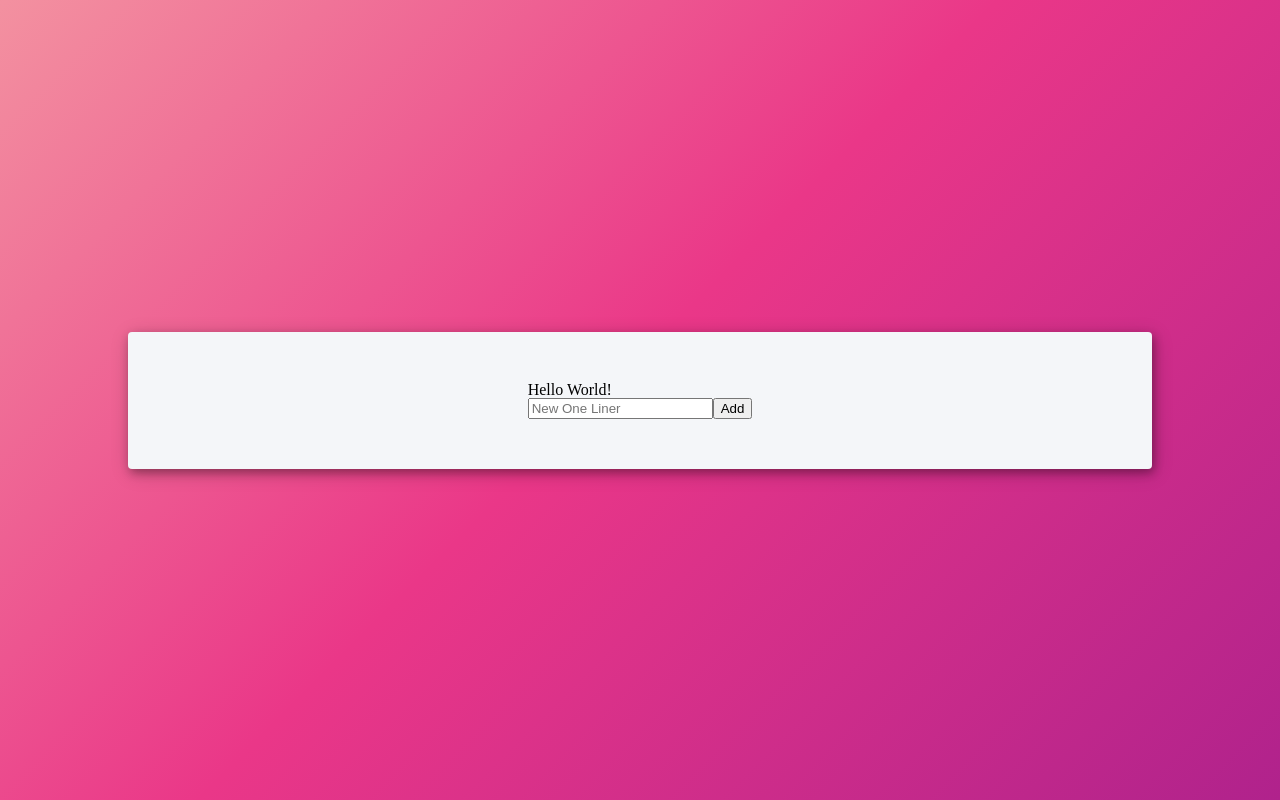
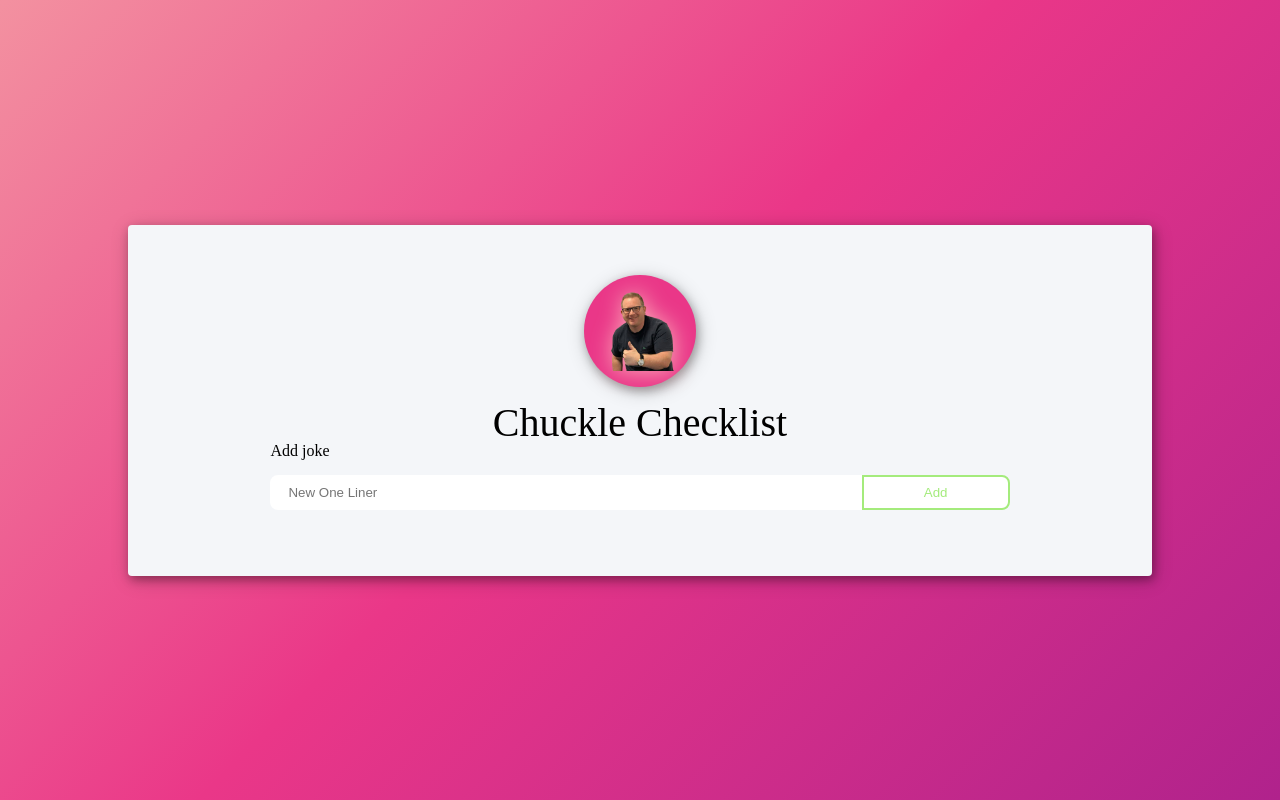
Before and after one commit to mckenney-leavell/chuckle-checklist, a React (Vite) app: page / in a window 1280 px wide. Built offline with nearby package versions, Linux system fonts and the light colour scheme.

Commit message:
adding css class names

```diff
--- a/database.json
+++ b/database.json
@@ -24,6 +24,11 @@
       "id": 5,
       "text": "I failed math so many times at school, I can’t even count",
       "told": true
+    },
+    {
+      "text": "hello",
+      "told": false,
+      "id": 6
     }
   ]
 }
--- a/index.html
+++ b/index.html
@@ -3,6 +3,7 @@
   <head>
     <meta charset="UTF-8" />
     <link rel="icon" type="image/svg+xml" href="/vite.svg" />
+
     <meta name="viewport" content="width=device-width, initial-scale=1.0" />
     <title>Chuckle Checklist</title>
   </head>
--- a/src/App.css
+++ b/src/App.css
@@ -75,6 +75,25 @@
     font-size: 2.5rem;
     margin-top: 1rem;
   }
+
+  .app-heading-circle {
+  background: var(--col-2);
+  width: 7rem;
+  height: 7rem;
+  border-radius: 50%;
+  display: flex;
+  justify-content: center;
+  align-items: center;
+  color: white;
+  font-size: 4rem;
+  box-shadow: 2px 4px 10px hsla(0, 0%, 0%, 0.3),
+    2px 4px 20px hsla(0, 0%, 0%, 0.2);
+
+  .app-logo {
+    width: 5rem;
+    filter: drop-shadow(1px 1px 11px var(--col-0));
+  }
+}
 }
 
 /** Targets all h2s in the app. Intended for the "Add Joke", "Untold", and "Told" headers*/
--- a/src/App.jsx
+++ b/src/App.jsx
@@ -1,9 +1,8 @@
 import "./App.css"
-import React from "react";
 import { useState, useEffect } from "react"
-import { getAllJokes } from "./services/jokeService.jsx";
+// import { getAllJokes } from "./services/jokeService.jsx";
 import { handleAddJoke } from "./JokeButton.jsx";
-
+import stevePic from "./assets/steve.png"
 
 
 export const App = () => {
@@ -18,10 +17,19 @@
   // }, [])
 
   return (
-  <div className="jokes-container">
-    <h2>Hello World!</h2>
+  <div className="app-container">
+    <header className="app-heading">
+      <div className="app-heading-circle">
+        <img className="app-logo" src={stevePic} alt="Good job Steve" />
+      </div>
+      <div className="app-heading">
+        <h1 className="app-heading-text">Chuckle Checklist</h1>
+      </div>
+    </header>
+    <h2>Add joke</h2>
+    <div className="joke-add-form">
       <input
-    className="input-box"
+      className="joke-input"
       type="text"
       placeholder="New One Liner"
       value={jokeInput}
@@ -30,9 +38,10 @@
         setJokeInput(event.target.value)
       }}
       />
-    <button className="add-joke" onClick={() => {
+      <button className="joke-input-submit" onClick={() => {
           handleAddJoke(jokeInput)
           setJokeInput("")
       }}>Add</button>
+    </div>
   </div>)
 }
```
Also changed, not shown: src/assets/steve.png (added). Lines whose indentation alone changed are shown as unchanged.
